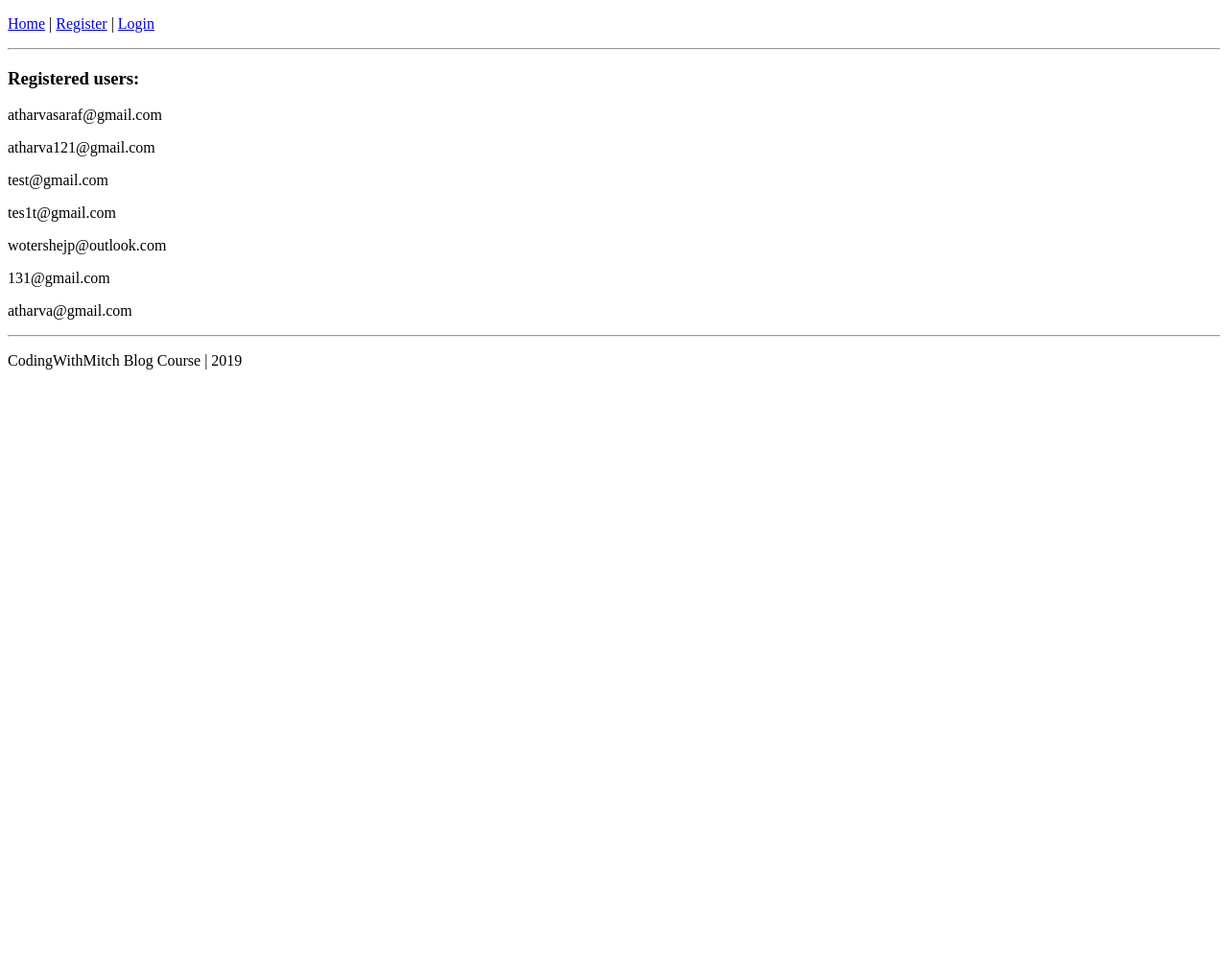
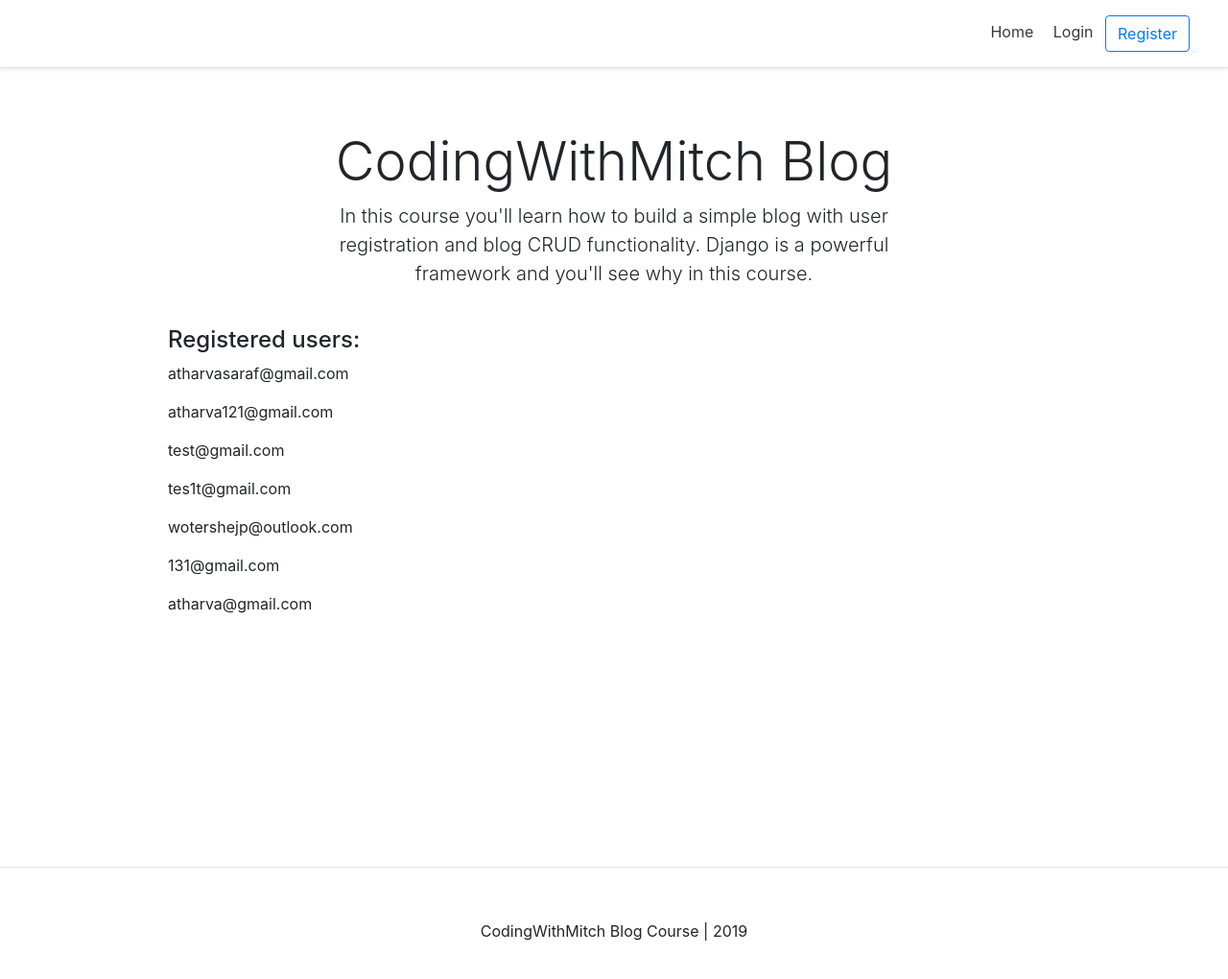
Before and after one commit to atharva121/CodingWithMitchBlogCourse, a Django app: page / in a window 1280 px wide. Shown: the whole page at 96% size. Before the commit the page ends 385 px from the top, so only its background shows below. Run offline with Django 3.2, Linux system fonts and the light colour scheme; data comes from the database, SQL or seed files in the repository; both versions use the stored data as it was after the commit; some libraries are stand-ins or nearby versions.

Commit message:
11th commit

```diff
--- a/src/personal/templates/personal/home.html
+++ b/src/personal/templates/personal/home.html
@@ -1,7 +1,16 @@
 {%extends 'base.html'%}
 {%block content%}
-    <h3>Registered users:</h3>
-    {%for account in accounts%}
-    <p>{{account}}</p>
-    {%endfor%}
+    <div class="pricing-header px-3 py-3 pt-md-5 pb-md-4 mx-auto text-center">
+    <h1 class="display-4">CodingWithMitch Blog</h1>
+    <p class="lead">In this course you'll learn how to build a simple blog with user registration and blog CRUD functionality. Django is a powerful framework and you'll see why in this course.</p>
+    </div>
+    <div class="container">
+        <div class="d-flex flex-column"> <!-- Flex box -->
+            <h4>Registered users:</h4>
+            {%for account in accounts%}
+            <p>{{account}}</p>
+            {%endfor%}
+        </div>
+    </div>
+
 {%endblock content%}
--- a/src/templates/base.html
+++ b/src/templates/base.html
@@ -2,29 +2,26 @@
 <html>
 <head>
     <title>This is the title</title>
-    {%if request.user.is_authenticated%}
-    <p>
-        <a href="{%url 'home'%}">Home</a> |
-        <a href="{%url 'account'%}">Account</a> |
-        <a href="{%url 'logout'%}">Logout</a>
-    </p>
-    <p>Hello, {{request.user.username}}</p>
-    {%else%}
-    <p>
-        <a href="{%url 'home'%}">Home</a> |
-        <a href="{%url 'register'%}">Register</a> |
-        <a href="{%url 'login'%}">Login</a>
-    </p>
-    {%endif%}
-    <hr>
+    <!-- Required meta tags -->
+    <meta charset="utf-8">
+    <meta name="viewport" content="width=device-width, initial-scale=1, shrink-to-fit=no">
+    {%include 'snippets/header.html'%}
 </head>
 <body>
-{%block content%}
+<!-- Body -->
+<style type="text/css">
+    .main{
+        min-height: 100vh;
+        height: 100%;
+    }
+</style>
+<div class="main">
+    {%block content%}
 
-{%endblock content%}
+    {%endblock content%}
+</div>
+<!-- End Body -->
+{%include 'snippets/footer.html'%}
 </body>
-<footer>
-    <hr>
-    <p>CodingWithMitch Blog Course | 2019</p>
-</footer>
+
 </html>
--- /dev/null
+++ b/src/templates/snippets/footer.html
@@ -0,0 +1,20 @@
+<style type="text/css">
+    .footer{
+        min-height: 100px;
+    }
+</style>
+<!-- Footer -->
+<hr>
+<div class="d-flex flex-row align-items-center footer">
+    <p class="m-auto">CodingWithMitch Blog Course | 2019</p>
+</div>
+<!-- End Footer -->
+<script src="https://code.jquery.com/jquery-3.3.1.slim.min.js"
+        integrity="sha384-q8i/X+965DzO0rT7abK41JStQIAqVgRVzpbzo5smXKp4YfRvH+8abtTE1Pi6jizo"
+        crossorigin="anonymous"></script>
+<script src="https://cdnjs.cloudflare.com/ajax/libs/popper.js/1.14.7/umd/popper.min.js"
+        integrity="sha384-UO2eT0CpHqdSJQ6hJty5KVphtPhzWj9WO1clHTMGa3JDZwrnQq4sF86dIHNDz0W1"
+        crossorigin="anonymous"></script>
+<script src="https://stackpath.bootstrapcdn.com/bootstrap/4.3.1/js/bootstrap.min.js"
+        integrity="sha384-JjSmVgyd0p3pXB1rRibZUAYoIIy6OrQ6VrjIEaFf/nJGzIxFDsf4x0xIM+B07jRM"
+        crossorigin="anonymous"></script>
--- /dev/null
+++ b/src/templates/snippets/header.html
@@ -0,0 +1,47 @@
+<link rel="stylesheet" href="https://stackpath.bootstrapcdn.com/bootstrap/4.3.1/css/bootstrap.min.css"
+      integrity="sha384-ggOyR0iXCbMQv3Xipma34MD+dH/1fQ784/j6cY/iJTQUOhcWr7x9JvoRxT2MZw1T" crossorigin="anonymous">
+
+<style type="text/css">
+    html {
+  font-size: 14px;
+}
+@media (min-width: 768px) {
+  html {
+    font-size: 16px;
+  }
+}
+
+.container {
+  max-width: 960px;
+}
+
+.pricing-header {
+  max-width: 700px;
+}
+
+.card-deck .card {
+  min-width: 220px;
+}
+
+
+</style>
+<!-- Header -->
+<div class="d-flex flex-column flex-md-row align-items-center p-3 px-md-4 mb-3 bg-white border-bottom shadow-sm">
+    <h5 class="my-0 mr-md-auto font-weight-normal">
+        {%if request.user.is_authenticated%}
+        <p>Hello, {{request.user.username}}</p>
+        {%endif%}
+    </h5>
+    <nav class="my-2 my-md-0 mr-md-3">
+        {%if request.user.is_authenticated%}
+            <a class="p-2 text-dark" href="{%url 'home'%}">Home</a>
+            <a class="p-2 text-dark" href="{%url 'account'%}">Account</a>
+            <a class="p-2 text-dark" href="{%url 'logout'%}">Logout</a>
+        {%else%}
+            <a class="p-2 text-dark" href="{%url 'home'%}">Home</a>
+            <a class="p-2 text-dark" href="{%url 'login'%}">Login</a>
+            <a class="btn btn-outline-primary" href="{%url 'register'%}">Register</a>
+        {%endif%}
+    </nav>
+</div>
+<!-- End Header -->
```
Also changed, not shown: src/db.sqlite3.
